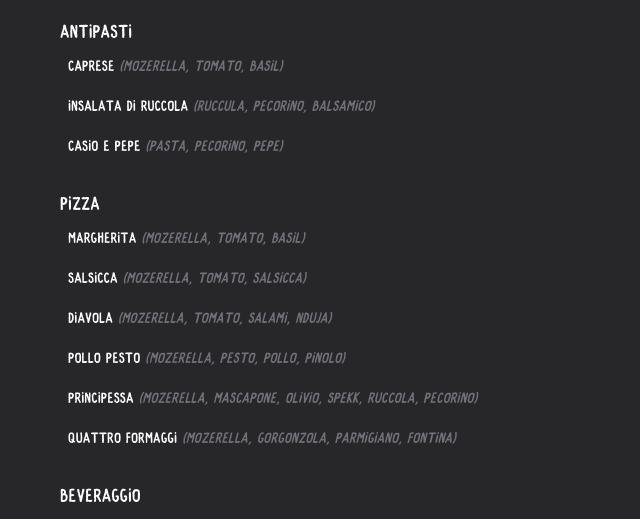
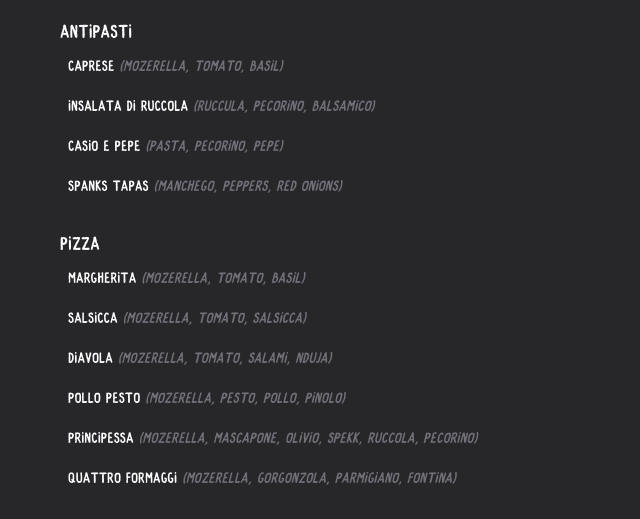
Before and after one commit to havarhagelund/pleyms, an Astro site: page /menu in a window 1280 px wide. Shown: the part 226-745 px from the top of the page, without its empty margins (0-640 px from the left). Built offline with nearby package versions, Linux system fonts and the light colour scheme; Astro itself is replaced by a stand-in of ours.

Commit message:
heioghå

```diff
--- a/src/pages/menu.astro
+++ b/src/pages/menu.astro
@@ -15,6 +15,7 @@ import MenuItem from '../components/MenuItem.astro'
                 <MenuItem item="Caprese" contents="Mozerella, tomato, basil"/>
                 <MenuItem item="Insalata di ruccola" contents="Ruccula, pecorino, balsamico"/>
                 <MenuItem item="Casio e pepe" contents="Pasta, pecorino, pepe"/>
+                <MenuItem item="Spanks tapas" contents="Manchego, peppers, red onions"/>
                 <br>
 
                 <h3 class="font-pinewood text-white text-xl">Pizza</h3>
```
